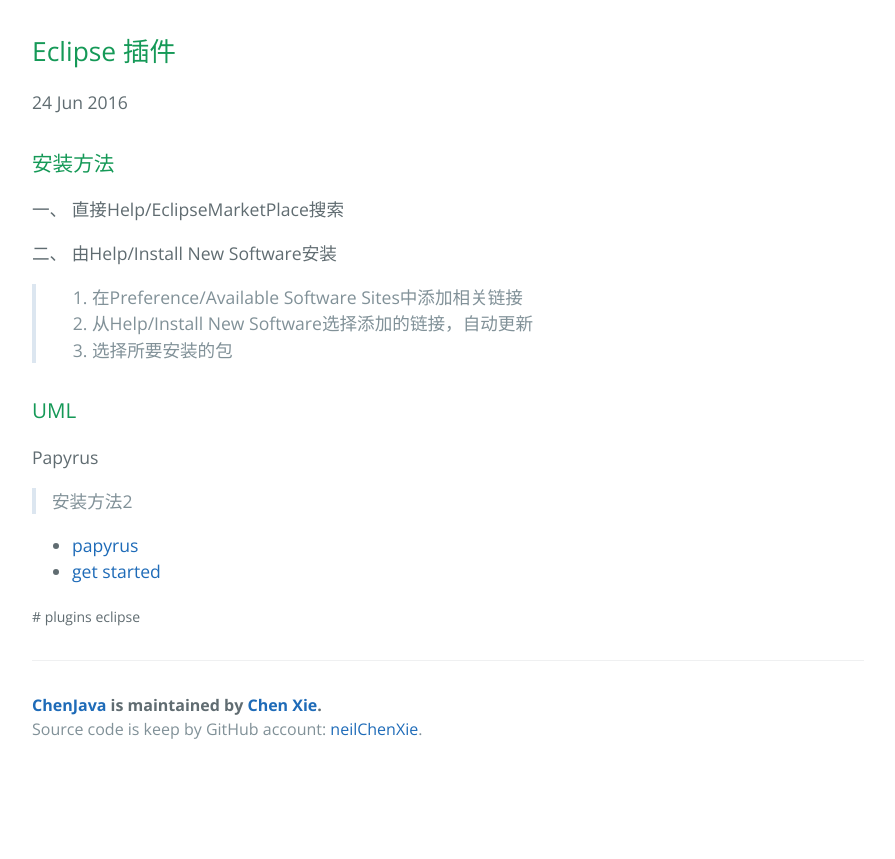
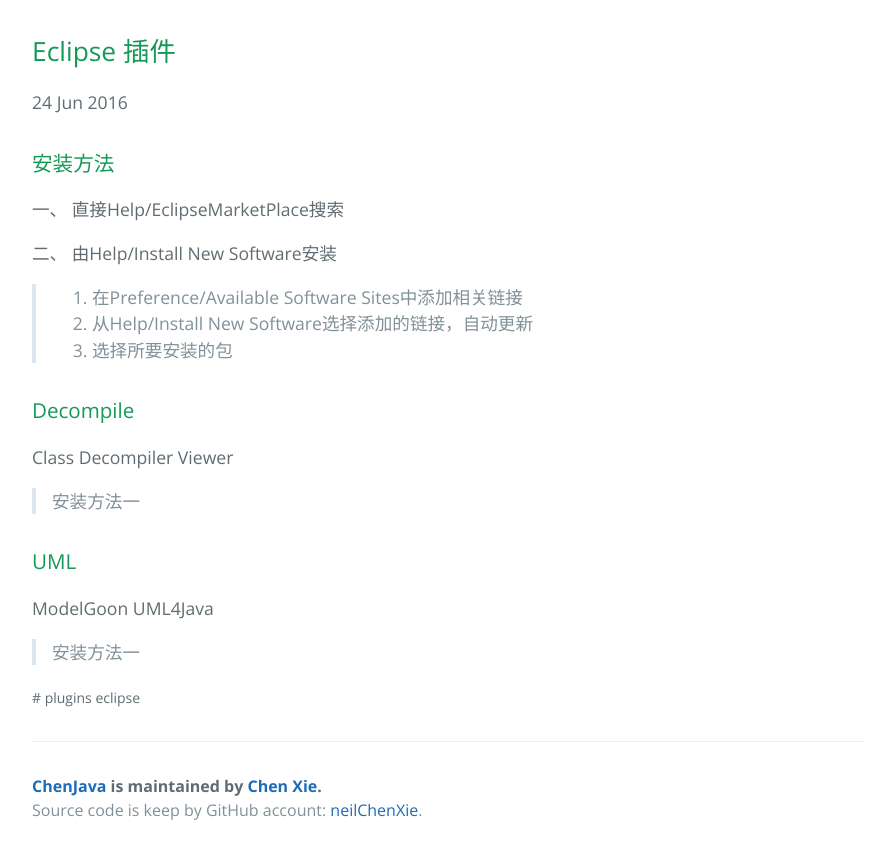
Before and after one commit to neilChenXie/ChenJava, a Jekyll site: the page built from _posts/eclipse/2016-06-24-eclipse_plugins.md, in a window 1280 px wide. Shown: the top 859 px of the page, without its empty margins (192-1087 px from the left). Built offline with Jekyll 4.4.1, drawn with Linux system fonts in a browser that asks for light colours.

Commit message:
modified:   _posts/eclipse/2016-06-24-eclipse_plugins.md

```diff
--- a/_posts/eclipse/2016-06-24-eclipse_plugins.md
+++ b/_posts/eclipse/2016-06-24-eclipse_plugins.md
@@ -17,11 +17,14 @@ tags: [plugins, eclipse]
 > 2. 从Help/Install New Software选择添加的链接，自动更新
 > 3. 选择所要安装的包
 
+### Decompile
+
+Class Decompiler Viewer
+
+> 安装方法一
+
 ### UML
 
-Papyrus
+ModelGoon UML4Java
 
-> 安装方法2
-
-* [papyrus](http://www.eclipse.org/papyrus/download.html)
-* [get started](https://wiki.eclipse.org/Papyrus_User_Guide#Getting_Started)
+> 安装方法一
```
